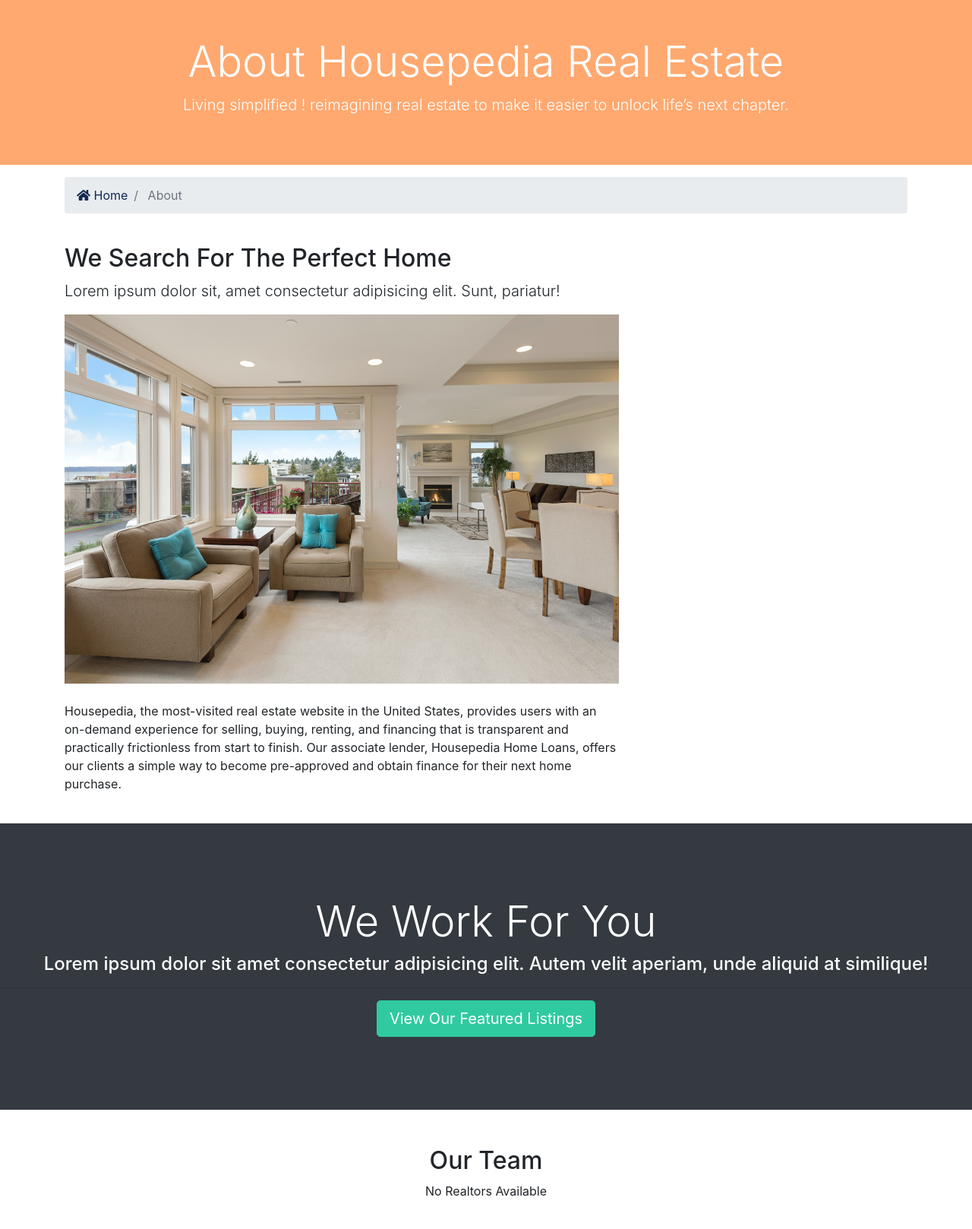
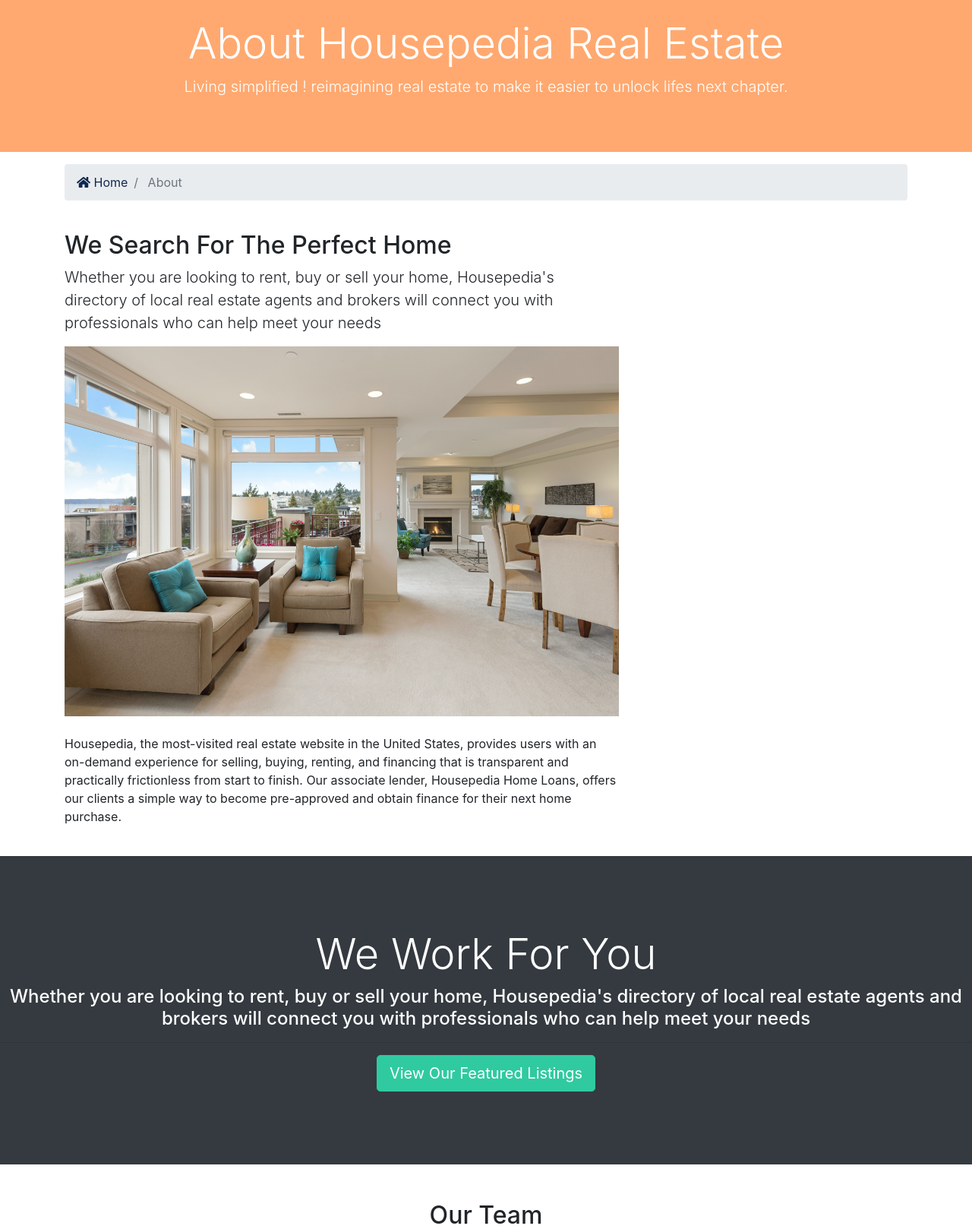
Before and after one commit to shoumyasingh/capstone_project, a Django app: page /about in a window 1280 px wide. Shown: the part 162-1780 px from the top of the page at 76% size. Run offline with Django 4.2, Linux system fonts and the light colour scheme; data that the repository does not hold is empty; some libraries are stand-ins or nearby versions.

Commit message:
about page modified

```diff
--- a/templates/pages/about.html
+++ b/templates/pages/about.html
@@ -3,12 +3,12 @@
 {% load static%}
 
 {% block content %}
-<section id="showcase-inner" class="py-5 text-white">
+<section id="showcase-inner" class="py-4 text-white">
     <div class="container">
       <div class="row text-center">
         <div class="col-md-12">
           <h1 class="display-4">About Housepedia Real Estate </h1>
-          <p class="lead">Living simplified ! reimagining real estate to make it easier to unlock life’s next chapter.</p>
+          <p class="lead">Living simplified ! reimagining real estate to make it easier to unlock lifes next chapter.</p>
         </div>
       </div>
     </div>
@@ -34,7 +34,7 @@
       <div class="row">
         <div class="col-md-8">
           <h2>We Search For The Perfect Home</h2>
-          <p class="lead">Lorem ipsum dolor sit, amet consectetur adipisicing elit. Sunt, pariatur!</p>
+          <p class="lead">Whether you are looking to rent, buy or sell your home, Housepedia's directory of local real estate agents and brokers will connect you with professionals who can help meet your needs</p>
           <img src="{% static 'img/about.jpg' %}" alt="">
           <p class="mt-4">Housepedia, the most-visited real estate website in the United States, provides
             users with an on-demand experience for selling, buying, renting, and financing
@@ -64,7 +64,7 @@
   <!-- Work -->
   <section id="work" class="bg-dark text-white text-center">
     <h2 class="display-4">We Work For You</h2>
-    <h4>Lorem ipsum dolor sit amet consectetur adipisicing elit. Autem velit aperiam, unde aliquid at similique!</h4>
+    <h4>Whether you are looking to rent, buy or sell your home, Housepedia's directory of local real estate agents and brokers will connect you with professionals who can help meet your needs</h4>
     <hr>
     <a href="{% url 'listings' %}" class="btn btn-secondary text-white btn-lg">View Our Featured Listings</a>
   </section>
@@ -77,7 +77,7 @@
       {% if realtors %}
         {% for realtor in realtors %}
         <div class="col-md-4">
-            <img src="{{ realtor.photo.url }}" alt="" class="rounded-circle mb-3">
+            <img src="{{ realtor.photo.url }}" alt="" class="rounded-circle mb-2">
             <h4>{{ realtor.name }}</h4>
             <p class="text-success">
               <i class="fas fa-award text-success mb-3"></i> Realtor</p>
```
